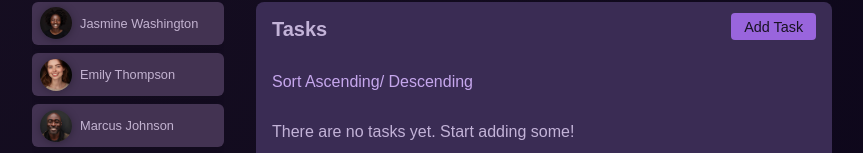
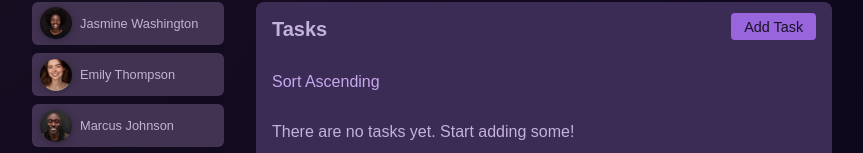
Before and after one commit to tahsinturag/Routing, an Angular app: page /users/1/tasks in a window 1280 px wide. Shown: the part 260-413 px from the top of the page, without its empty margins (208-1071 px from the left). Built offline with nearby package versions, Linux system fonts and the light colour scheme.

Commit message:
Extracting Query Parameters via Inputs 283

```diff
--- a/src/app/tasks/tasks.component.html
+++ b/src/app/tasks/tasks.component.html
@@ -1,8 +1,8 @@
 <p>
 <!--  ./ means stay on that page-->
-  <a routerLink="./"  [queryParams]="{order: 'asc'}">
-<!--    282-->
- Sort Ascending/ Descending
+  <a routerLink="./"  [queryParams]="{order: order()==='asc'? 'desc' : 'asc'}">
+<!--    282 and 283 query parameter-->
+      Sort {{ order() === 'asc' ? 'Descending' : 'Ascending' }}
   </a>
 </p>
 
--- a/src/app/tasks/tasks.component.ts
+++ b/src/app/tasks/tasks.component.ts
@@ -13,6 +13,8 @@
 })
 export class TasksComponent {
   userId = input.required<string>();
+  order = input<'asc'|'desc'>();
+  // 283 automatic input binding
   private tasksService = inject(TasksService);
   // 276
   userTasks = computed(() =>
```
